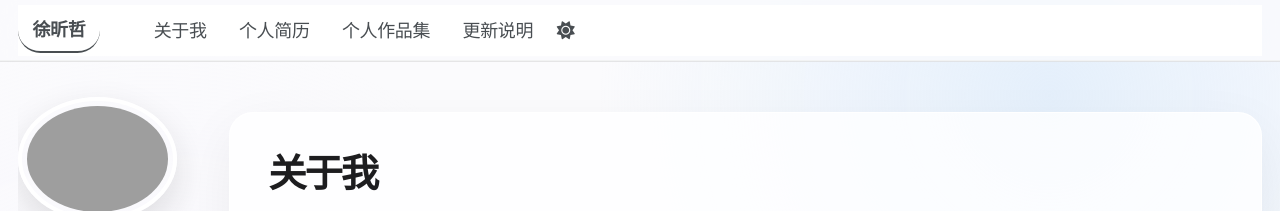
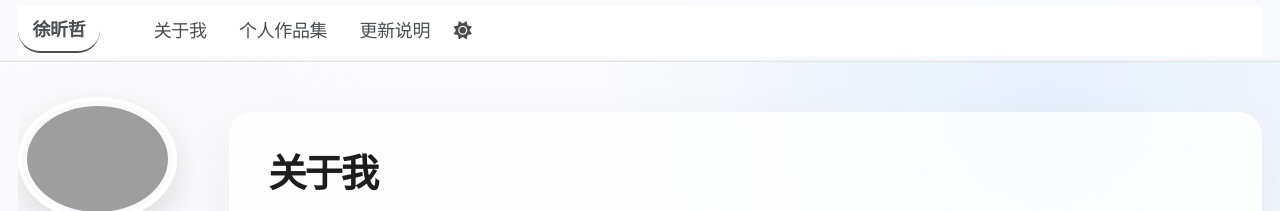
Before and after one commit to Lemcous/Lemcous.github.io, a Jekyll site: the page built from index.md, in a window 1280 px wide. Shown: the top 211 px of the page. Built offline with Jekyll 4.4.1, drawn with Linux system fonts in a browser that asks for light colours; a style sheet for code colours, icons or effects is not loaded.

Commit message:
Replace old homepage with About Me resume and align navigation

```diff
--- a/_data/navigation.yml
+++ b/_data/navigation.yml
@@ -1,13 +1,7 @@
-# 网站顶部导航栏
 main:
   - title: "关于我"
     url: /
-
-  - title: "个人简历"
-    url: /cv/
-
   - title: "个人作品集"
     url: /works/
-
   - title: "更新说明"
     url: /update-guide/
```
